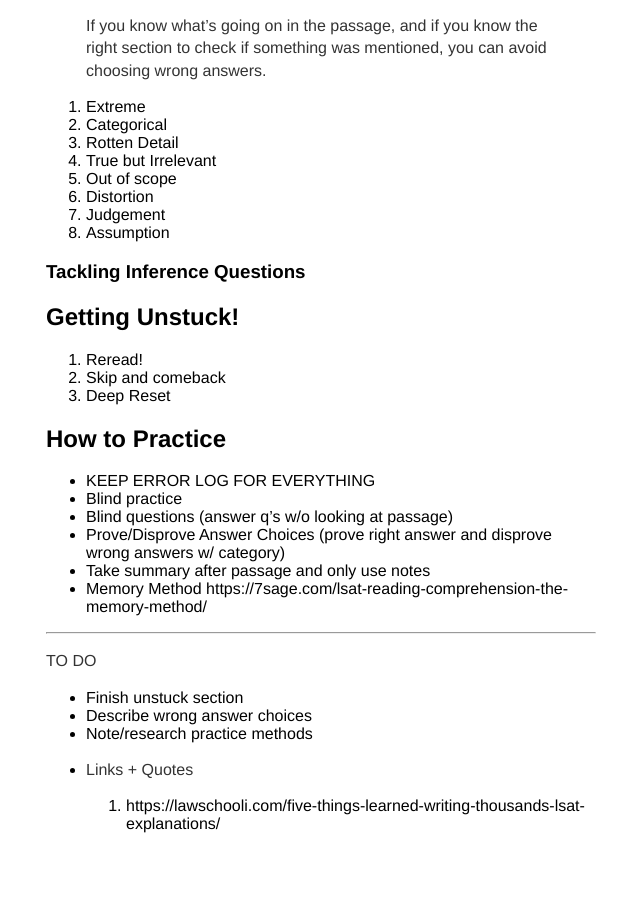
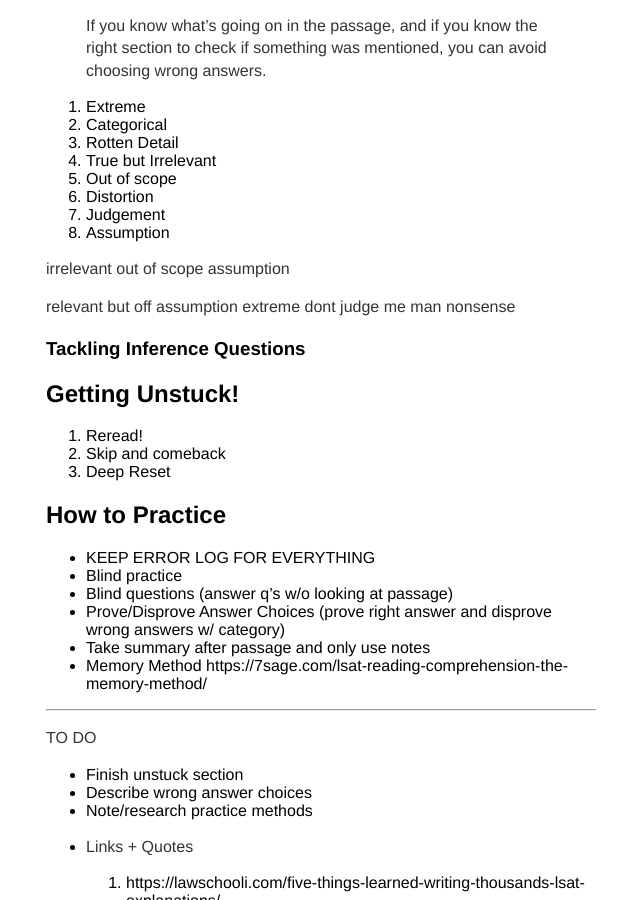
Before and after one commit to btmbtm/btmbtm.github.io, a Jekyll site: the page built from gre/extrarcguide.md, in a window 1280 px wide and 900 px high, scrolled down 5299 px. Shown: the whole window, without its empty margins (319-959 px from the left). Built offline with Jekyll 4.4.1, drawn with Linux system fonts in a browser that asks for light colours.

Commit message:
Update extrarcguide.md

```diff
--- a/gre/extrarcguide.md
+++ b/gre/extrarcguide.md
@@ -176,6 +176,16 @@ The basic reading process I recommend only has three steps and is as follows:
   6. Judgement
   7. Assumption
 
+  irrelevant
+    out of scope
+    assumption
+
+  relevant but off
+    assumption
+    extreme
+    dont judge me man
+    nonsense
+
 ### Tackling Inference Questions
 
 ## Getting Unstuck!
```
